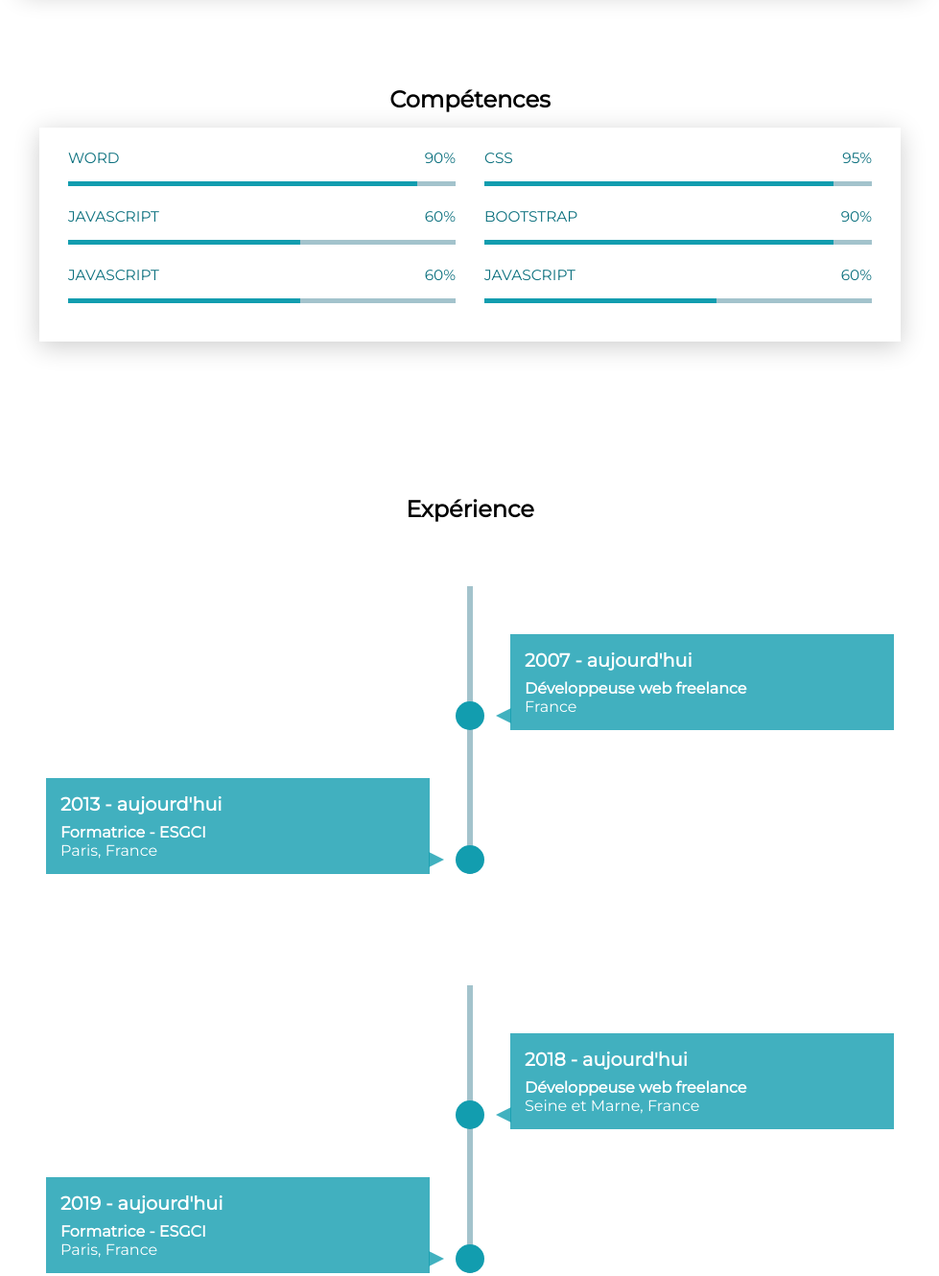
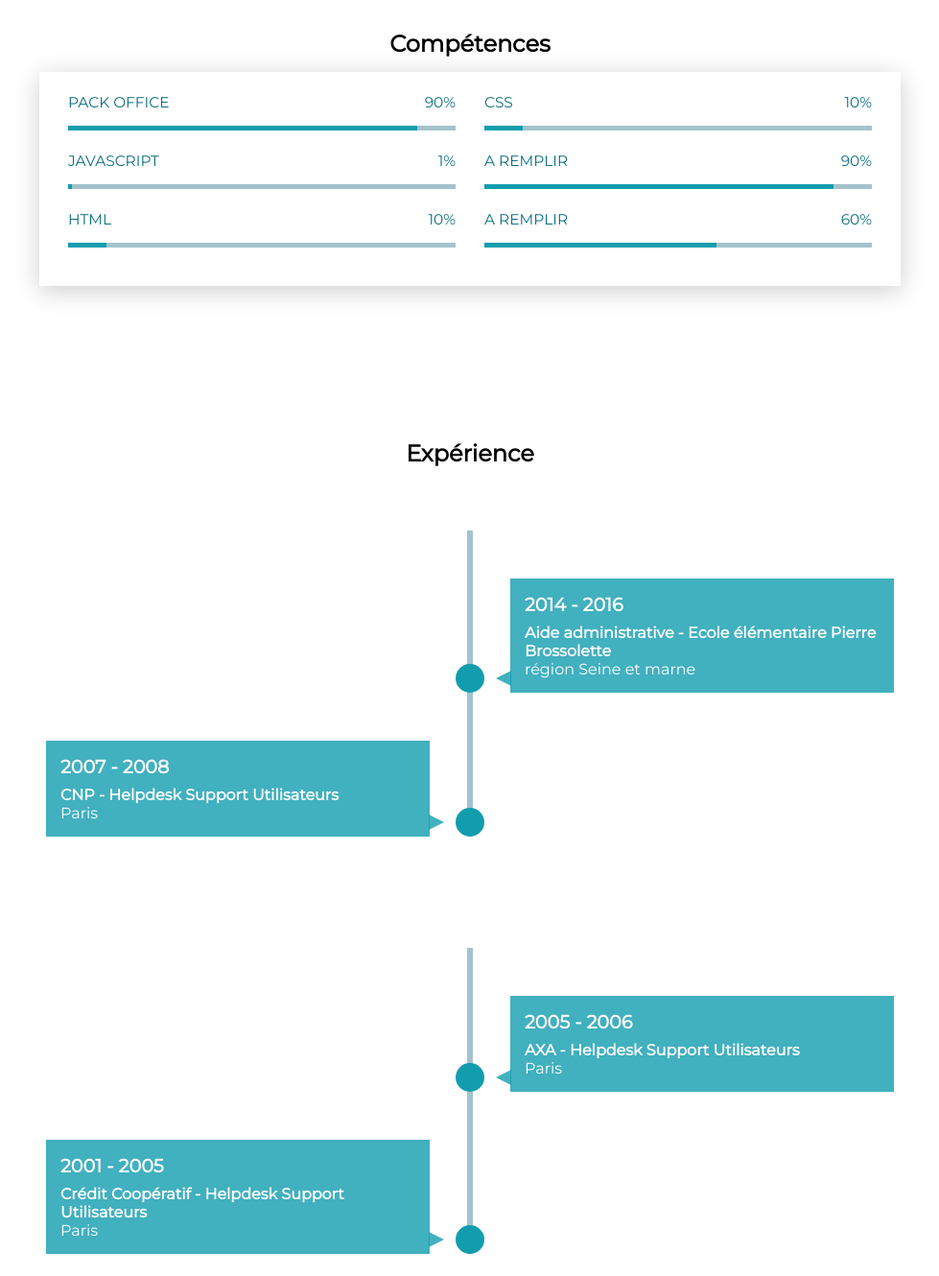
Before and after one commit to Erleena/Decouverte-code, a website: page index.html in a window 1280 px wide. Shown: the part 1000-2330 px from the top of the page at 96% size, without its empty margins (150-1129 px from the left). Drawn offline with Linux system fonts and the light colour scheme.

Commit message:
Update index.html

```diff
--- a/index.html
+++ b/index.html
@@ -18,7 +18,9 @@
 <h2>Présentation<h2>
   <p>
     Bonjour ! Frédérique Marquignon en pleine reconversion dans le numérique en tant que Développeuse Web.<br />
-    <a href="https://www.linkedin.com/in/marquignon-frederique-5ba67a1bb/" target="_blank">Développeuse web full-stack</a> en freelance depuis 2007, je transmets également mes connaissances et mon goût pour le code et la programmation en intervenant dans différentes écoles en tant que formatrice.
+    <a href="https://www.linkedin.com/in/marquignon-frederique-5ba67a1bb/" target="_blank"> Voici mon linkedin. </a>
+
+    Recherche en cours de formation, en attendant je me forme via des moocs
 </p>
     </section>
 </section>
@@ -26,7 +28,7 @@
   <h2>Compétences</h2>
   <div class="skills-content">
 	  <div class="skills-column"><div class="progress-container">
-      <span class="progress-badge">WORD</span>
+      <span class="progress-badge">Pack Office</span>
       <div class="progress">
         <div class="progress-bar" style="width: 90%;"></div>
         <span class="progress-value">90%</span>
@@ -35,15 +37,15 @@
     <!-- Fin .progress-container --><div class="progress-container">
 	<span class="progress-badge">JAVASCRIPT</span>
 	<div class="progress">
-	  <div class="progress-bar" style="width: 60%;"></div>
-	  <span class="progress-value">60%</span>
+	  <div class="progress-bar" style="width: 1%;"></div>
+	  <span class="progress-value">1%</span>
 	</div>
 </div>
 <!-- Fin .progress-container --><div class="progress-container">
-	<span class="progress-badge">JAVASCRIPT</span>
+	<span class="progress-badge">HTML</span>
 	<div class="progress">
-	  <div class="progress-bar" style="width: 60%;"></div>
-	  <span class="progress-value">60%</span>
+	  <div class="progress-bar" style="width: 10%;"></div>
+	  <span class="progress-value">10%</span>
 	</div>
 </div>
 <!-- Fin .progress-container -->
@@ -52,12 +54,12 @@
 		<div class="skills-column"><div class="progress-container">
       <span class="progress-badge">CSS</span>
       <div class="progress">
-        <div class="progress-bar" style="width: 90%;"></div>
-        <span class="progress-value">95%</span>
+        <div class="progress-bar" style="width: 10%;"></div>
+        <span class="progress-value">10%</span>
       </div>
     </div>
     <!-- Fin .progress-container --><div class="progress-container">
-	<span class="progress-badge">BOOTSTRAP</span>
+	<span class="progress-badge">A remplir</span>
 	<div class="progress">
 	  <div class="progress-bar" style="width: 90%;"></div>
 	  <span class="progress-value">90%</span>
@@ -65,7 +67,7 @@
 </div>
 <!-- Fin .progress-container -->
 <div class="progress-container">
-	<span class="progress-badge">JAVASCRIPT</span>
+	<span class="progress-badge">A remplir</span>
 	<div class="progress">
 	  <div class="progress-bar" style="width: 60%;"></div>
 	  <span class="progress-value">60%</span>
@@ -82,18 +84,18 @@
     <!-- Début expérience 1 -->
     <li>
       <div class="bubble">
-        <time>2007 - aujourd'hui</time>
-        <span>Développeuse web freelance</span>
-        <br />France
+        <time>2014 - 2016</time>
+        <span>Aide administrative - Ecole élémentaire Pierre Brossolette</span>
+        <br />région Seine et marne
       </div>
     </li>
     <!-- Fin expérience 1 -->
     <!-- Début expérience 2 -->
     <li>
       <div class="bubble">
-        <time>2013 - aujourd'hui</time>
-        <span>Formatrice - ESGCI</span>
-        <br />Paris, France
+        <time>2007 - 2008</time>
+        <span>CNP - Helpdesk Support Utilisateurs </span>
+        <br />Paris
       </div>
     </li>
     <!-- Fin expérience 2 -->
@@ -101,18 +103,18 @@
     <!-- Début expérience 1 -->
     <li>
       <div class="bubble">
-        <time>2018 - aujourd'hui</time>
-        <span>Développeuse web freelance</span>
-        <br />Seine et Marne, France
+        <time>2005 - 2006</time>
+        <span>AXA - Helpdesk Support Utilisateurs</span>
+        <br />Paris
       </div>
     </li>
     <!-- Fin expérience 1 -->
     <!-- Début expérience 2 -->
     <li>
       <div class="bubble">
-        <time>2019 - aujourd'hui</time>
-        <span>Formatrice - ESGCI</span>
-        <br />Paris, France
+        <time>2001 - 2005</time>
+        <span>Crédit Coopératif - Helpdesk Support Utilisateurs</span>
+        <br />Paris
       </div>
     </li>
     <!-- Fin expérience 2 -->
```
